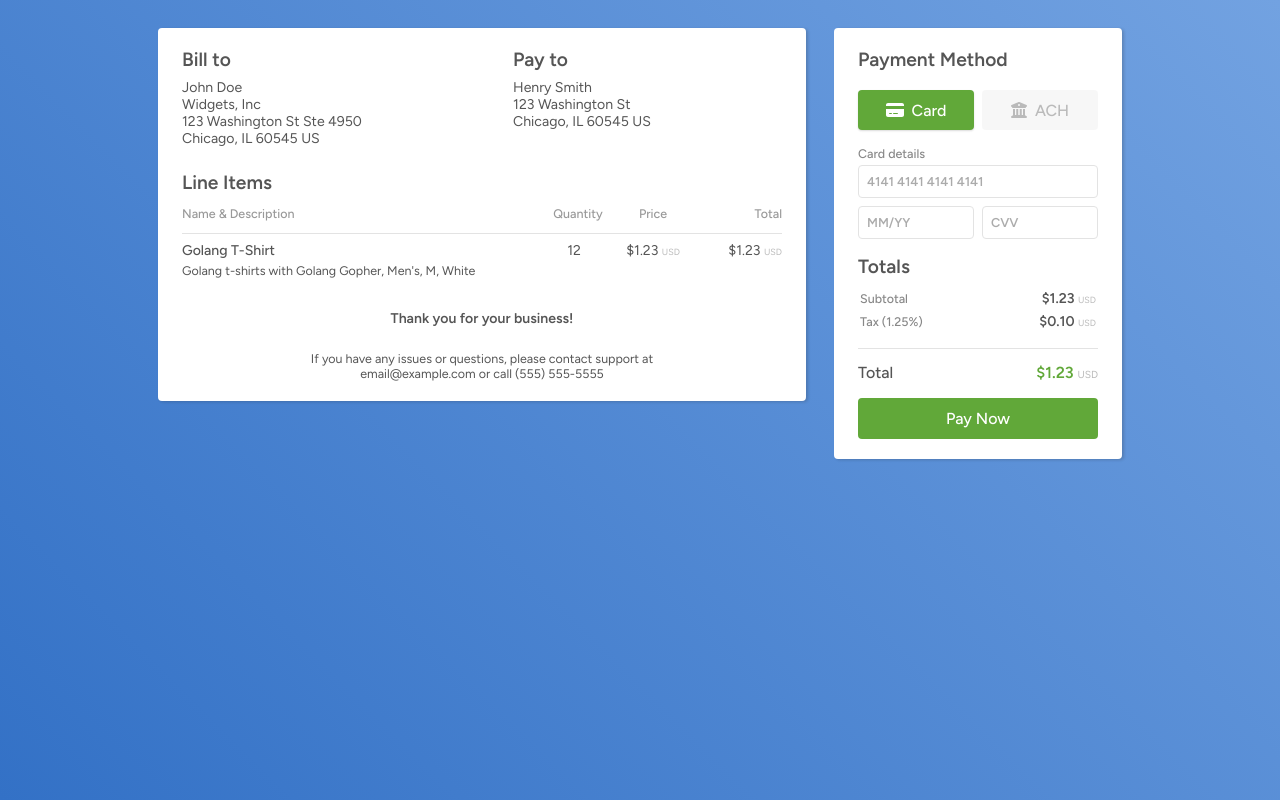
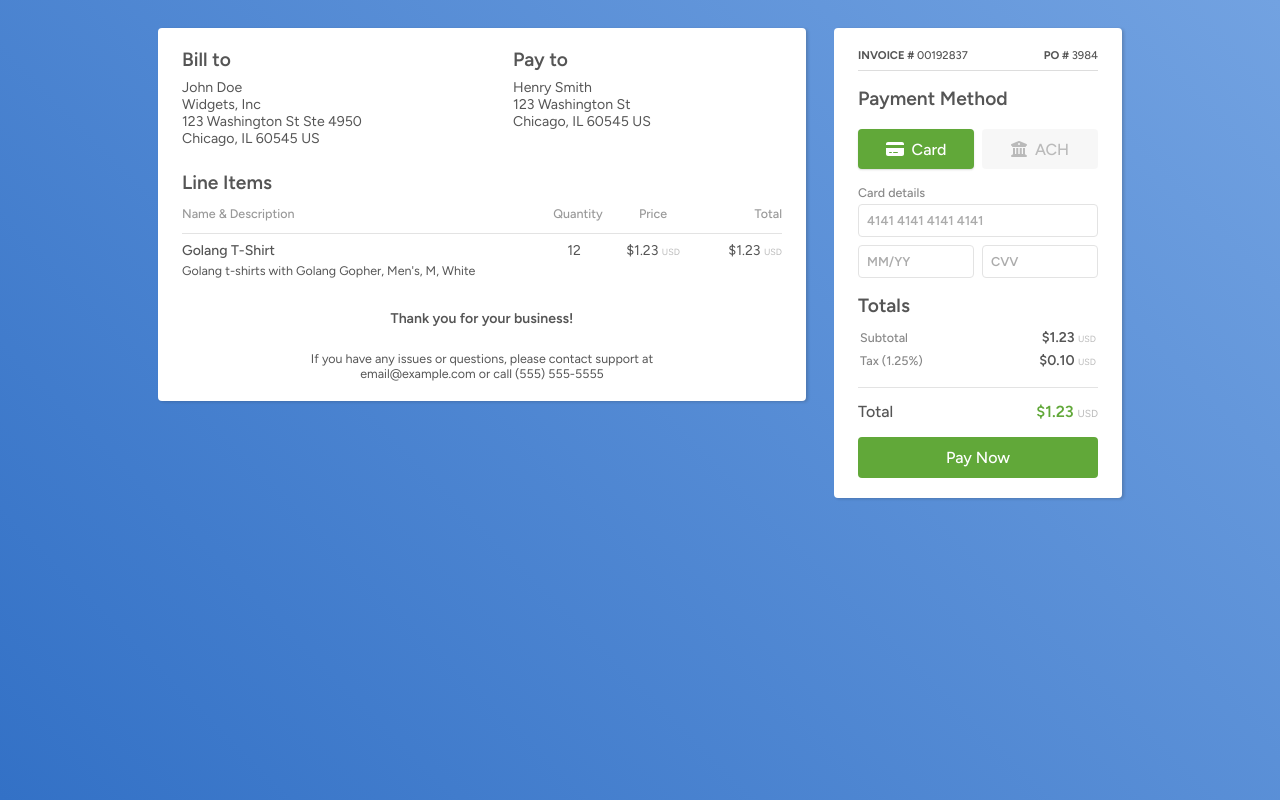
Before and after one commit to beeker1121/dddstructure-frontend, a Vue app: page /invoice/1 in a window 1280 px wide. Built offline with nearby package versions, Linux system fonts and the light colour scheme.

Commit message:
Added invoice number and PO number to invoice payment page

```diff
--- a/src/views/invoice.vue
+++ b/src/views/invoice.vue
@@ -113,6 +113,15 @@ const getInvoice = () => {
                 </div>
 
                 <div class="payment">
+                    <div class="invoice-po-num">
+                        <div class="invoice-number">
+                            <span>Invoice # </span> 00192837
+                        </div>
+                        <div class="po-number">
+                            <span>PO # </span> 3984
+                        </div>
+                    </div>
+
                     <div class="payment-method">
                         <h3>Payment Method</h3>
 
@@ -138,6 +147,7 @@ const getInvoice = () => {
                                     </div>
                                     <div class="field">
                                         <input id="card-cvv" type="text" placeholder="CVV" />
+                                    </div>
                                 </div>
                             </div>
                         </div>
@@ -168,7 +178,6 @@ const getInvoice = () => {
                     </div>
 
                     <button class="green-bg" @click="pay">Pay Now</button>
-                    </div>
                 </div>
             </div>
         </div>
@@ -331,6 +340,21 @@ const getInvoice = () => {
                     font-weight: 600;
                 }
 
+                .invoice-po-num {
+                    display: flex;
+                    justify-content: space-between;
+                    margin: 0 0 16px 0;
+                    padding: 0 0 8px 0;
+                    font-size: 0.7em;
+                    font-weight: 500;
+                    border-bottom: 1px solid #ddd;
+
+                    span {
+                        font-weight: 700;
+                        text-transform: uppercase;
+                    }
+                }
+
                 .methods {
                     display: flex;
                     gap: 8px;
```
Lines whose indentation alone changed are shown as unchanged.
